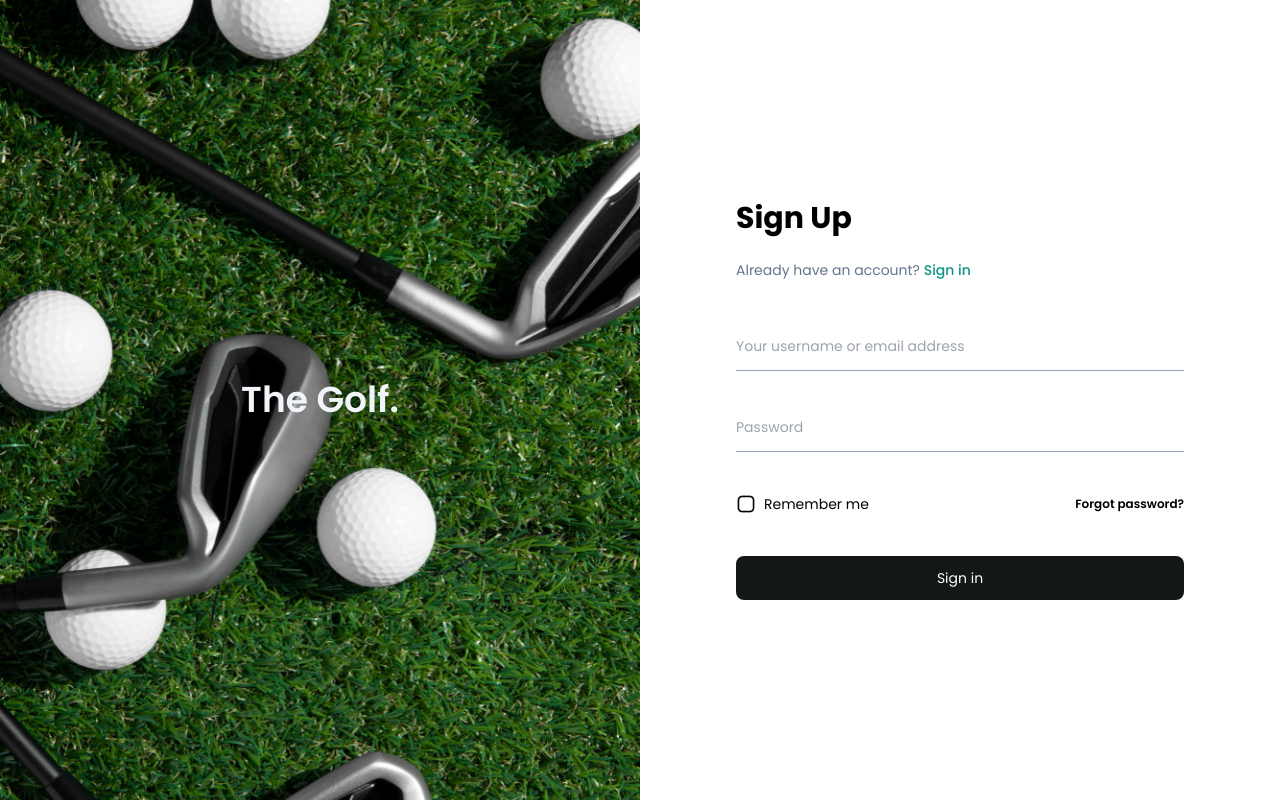
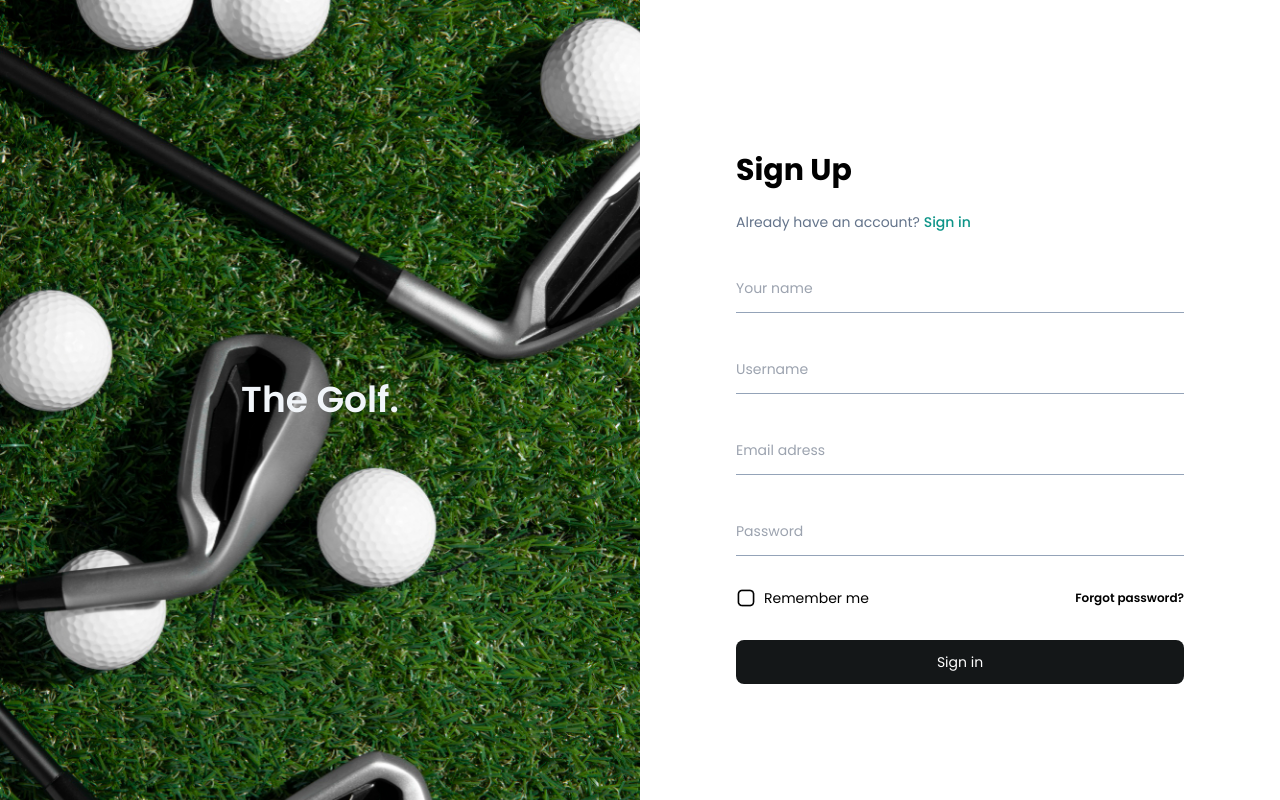
Before and after one commit to torikallcode/Golf-Ecommerce, a React (Vite) app: page /SignUp in a window 1280 px wide. Built offline with nearby package versions, Linux system fonts and the light colour scheme.

Commit message:
Sign Done

```diff
--- a/src/Pages/SignUpPage.jsx
+++ b/src/Pages/SignUpPage.jsx
@@ -3,7 +3,7 @@ import { SignUpLayout } from "../components/Layouts/SignUpLayout";
 
 export const SignUpPage = () => {
   return (
-    <div className="section w-full h-[100dvh] bg-teal-500 flex flex-col lg:flex-row justify-center items-center">
+    <div className="section w-full h-[100dvh] bg-teal-500 flex justify-center items-center flex-col lg:flex-row">
       <SignUpLayout></SignUpLayout>
     </div>
   );
--- a/src/components/Elements/Text/TextParaf.jsx
+++ b/src/components/Elements/Text/TextParaf.jsx
@@ -1,12 +1,15 @@
 import React from 'react'
+import { Link } from 'react-router-dom'
 
-export const TextParaf = ({ Ptext, Ctext }) => {
+export const TextParaf = ({ Ptext, Ctext, to }) => {
   return (
     <p className="font-normal font-utama text-slate-500 sm:text-lg lg:text-sm">
       {Ptext}
-      <span className="text-teal-600 font-medium cursor-pointer">
-        {Ctext}
-      </span>
+      <Link to={to}>
+        <span className="text-teal-600 font-medium cursor-pointer">
+          {Ctext}
+        </span>
+      </Link>
     </p>
   )
 }
--- /dev/null
+++ b/src/components/Fragments/FormSignUp.jsx
@@ -0,0 +1,28 @@
+import React from "react";
+import { InputLogin } from "../Elements/Input.jsx/InputLogin";
+
+export const FormSignUp = () => {
+  return (
+    <form action="" className="flex flex-col mb-8">
+      <InputLogin
+        type="Text"
+        placeholder="Your name"
+        className="mb-8"
+      ></InputLogin>
+      <InputLogin
+        type="Text"
+        placeholder="Username"
+        className="mb-8"
+      ></InputLogin>
+      <InputLogin
+        type="email"
+        placeholder="Email adress"
+        className="mb-8"
+      ></InputLogin>
+      <InputLogin
+        type="Password"
+        placeholder="Password"
+      ></InputLogin>
+    </form>
+  );
+};
--- a/src/components/Fragments/TextSignin.jsx
+++ b/src/components/Fragments/TextSignin.jsx
@@ -2,11 +2,11 @@ import React from 'react'
 import { TextTitle } from '../Elements/Text/TextTitle'
 import { TextParaf } from '../Elements/Text/TextParaf'
 
-export const TextSignin = ({ text, Ptext, Ctext }) => {
+export const TextSignin = ({ text, Ptext, Ctext, to }) => {
   return (
     <div className="flex flex-col mb-8">
       <TextTitle text={text}></TextTitle>
-      <TextParaf Ptext={Ptext} Ctext={Ctext} ></TextParaf>
+      <TextParaf Ptext={Ptext} to={to} Ctext={Ctext}></TextParaf>
     </div>
   )
 }
--- a/src/components/Layouts/LoginLayout.jsx
+++ b/src/components/Layouts/LoginLayout.jsx
@@ -14,8 +14,8 @@ export const LoginLayout = () => {
     </div>
     {/* Bottom */}
     <div className="w-full h-[55%] lg:h-full bg-white  flex justify-center items-center">
-      <main className="bg-white grid grid-cols-1 content-between w-full h-full lg:max-w-md lg:max-h-[30rem] xl:max-w-lg px-8 py-10">
-        <TextSignin />
+      <main className="grid grid-cols-1 content-between w-full h-full lg:max-w-md lg:max-h-[30rem] xl:max-w-lg px-8 py-10">
+        <TextSignin text="Sign in" Ptext="Don’t have an accout yet? " to={"/SignUp"} Ctext="Sign up"></TextSignin>
         <FormLogin />
         <ReFor />
         <Link to={"/"}>
--- a/src/components/Layouts/SignUpLayout.jsx
+++ b/src/components/Layouts/SignUpLayout.jsx
@@ -1,5 +1,5 @@
 import { ButtonLogin } from "../Elements/Button/ButtonLogin"
-import { FormLogin } from "../Fragments/FormLogin"
+import { FormSignUp } from "../Fragments/FormSignUp"
 import { ReFor } from "../Fragments/ReFor"
 import { TextSignin } from "../Fragments/TextSignin"
 import { Link } from "react-router-dom"
@@ -13,10 +13,10 @@ export const SignUpLayout = () => {
       </div>
     </div>
     {/* Bottom */}
-    <div className="w-full h-[55%] lg:h-full bg-white  flex justify-center items-center">
-      <main className="bg-white grid grid-cols-1 content-between w-full h-full lg:max-w-md lg:max-h-[30rem] xl:max-w-lg px-8 py-10">
-        <TextSignin text="Sign Up" Ptext="Already have an account? " Ctext="Sign in" />
-        <FormLogin />
+    <div className="w-full h-[55%] lg:h-full bg-white flex justify-center items-center">
+      <main className="grid grid-cols-1 content-between w-full h-full lg:max-w-md lg:max-h-[36rem] xl:max-w-lg px-8 py-10">
+        <TextSignin text="Sign Up" Ptext="Already have an account? " to={"/Login"} Ctext="Sign in" />
+        <FormSignUp />
         <ReFor />
         <Link to={"/"}>
           <ButtonLogin text="Sign in" />
```
